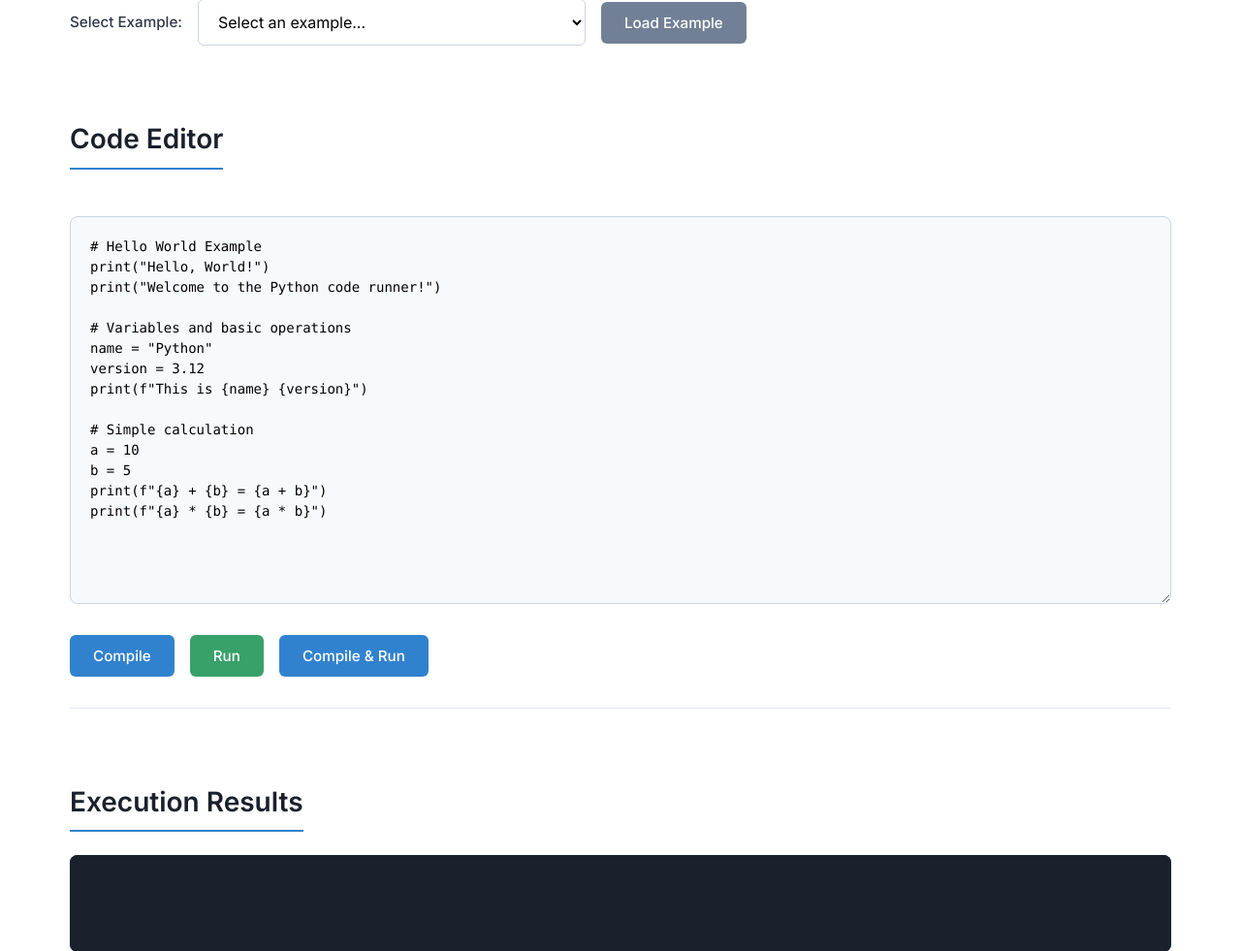
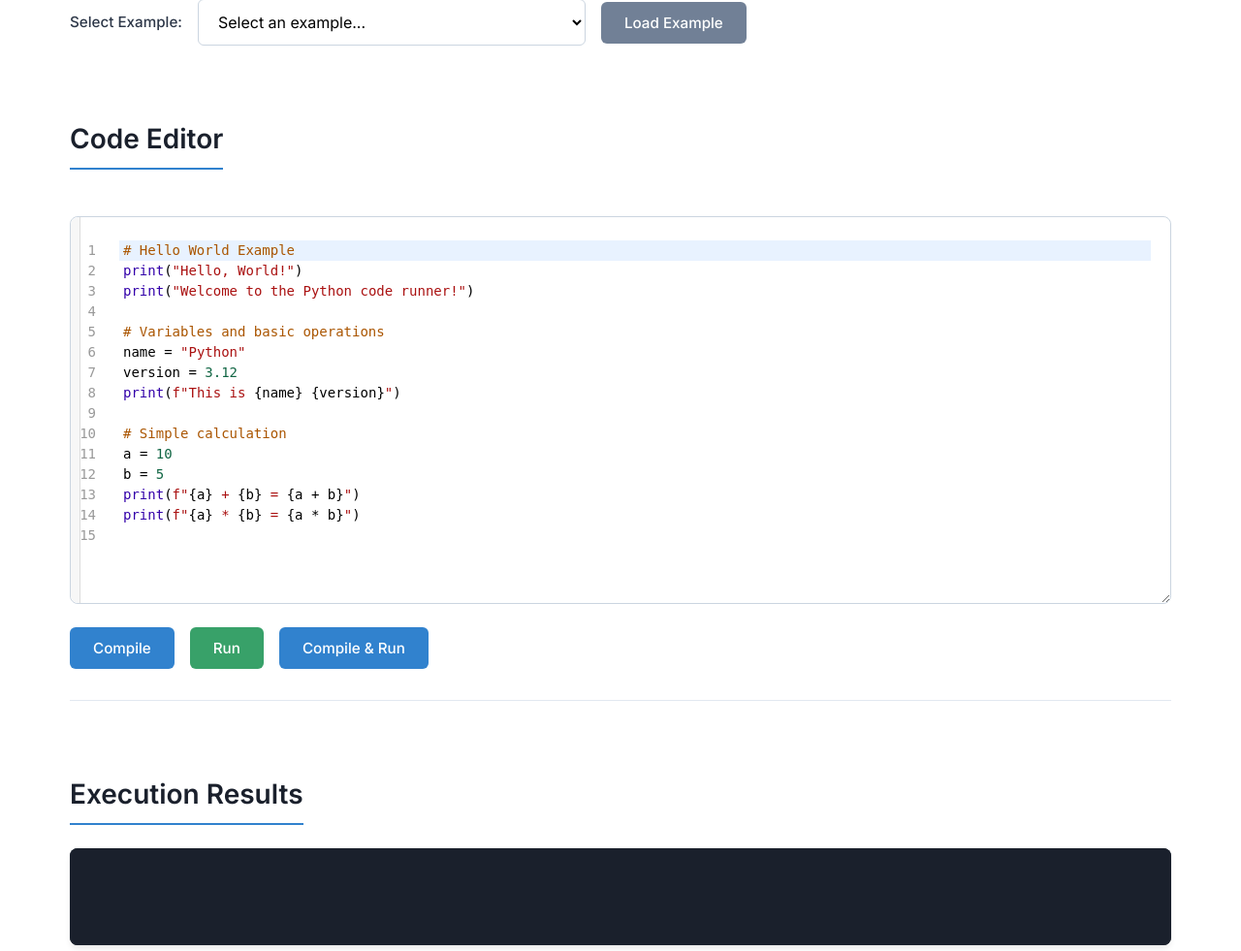
Before and after one commit to reto-weber/CodeForge, a FastAPI app: page / in a window 1280 px wide. Shown: the part 542-1523 px from the top of the page at 97% size. Run offline with FastAPI, Linux system fonts and the light colour scheme.

Commit message:
Add eiffel support step one

```diff
--- a/src/config/compiler_config.json
+++ b/src/config/compiler_config.json
@@ -15,6 +15,10 @@
         "java": {
             "compile_cmd": "javac {file}",
             "run_cmd": "java -cp {file%/*} {classname}"
+        },
+        "eiffel": {
+            "compile_cmd": "ec -c_compile -finalize -project_path {file%/*} -target {filename%.*} -file {file}",
+            "run_cmd": "{output}"
         }
     },
     "default_language": "python"
--- a/src/static/css/styles.css
+++ b/src/static/css/styles.css
@@ -293,19 +293,35 @@ input[type="number"]:hover {
 /* Code Editor */
 .editor-container {
     margin: 1.5rem 0;
+    position: relative;
+    min-height: 300px;
+    max-height: 800px;
+    resize: vertical;
+    overflow: hidden;
+    border: 1px solid #cbd5e0;
+    border-radius: 8px;
+    background-color: #f7fafc;
+}
+
+.editor-resizable {
+    height: 400px;
+    min-height: 300px;
+    max-height: 800px;
+    resize: vertical;
+    overflow: hidden;
 }
 
 #code-editor {
     width: 100%;
-    height: 400px;
+    height: 100%;
     padding: 1.25rem;
-    border: 1px solid #cbd5e0;
+    border: none;
     border-radius: 8px;
     font-family: 'SF Mono', Monaco, 'Cascadia Code', 'Roboto Mono', Consolas, 'Courier New', monospace;
     font-size: 14px;
     line-height: 1.5;
-    background-color: #f7fafc;
-    resize: vertical;
+    background-color: transparent;
+    resize: none;
     transition: all 0.3s ease;
 }
 
@@ -314,6 +330,51 @@ input[type="number"]:hover {
     border-color: #3182ce;
     background-color: #ffffff;
     box-shadow: 0 0 0 3px rgba(49, 130, 206, 0.1);
+}
+
+/* CodeMirror Integration */
+.CodeMirror {
+    height: 100% !important;
+    border: none;
+    border-radius: 8px;
+    font-family: 'SF Mono', Monaco, 'Cascadia Code', 'Roboto Mono', Consolas, 'Courier New', monospace;
+    font-size: 14px;
+    line-height: 1.5;
+    background-color: transparent;
+}
+
+.editor-container:focus-within {
+    border-color: #3182ce;
+    box-shadow: 0 0 0 3px rgba(49, 130, 206, 0.1);
+}
+
+.CodeMirror-focused {
+    border-color: transparent;
+    box-shadow: none;
+}
+
+.CodeMirror-scroll {
+    padding: 1.25rem;
+}
+
+.CodeMirror-gutters {
+    background-color: #edf2f7;
+    border-right: 1px solid #cbd5e0;
+}
+
+.CodeMirror-linenumber {
+    color: #718096;
+    padding: 0 8px 0 0;
+    min-width: 20px;
+}
+
+.CodeMirror-activeline-background {
+    background-color: rgba(49, 130, 206, 0.1);
+}
+
+/* Hide original textarea when CodeMirror is active */
+#code-editor.cm-hidden {
+    display: none;
 }
 
 /* Button Styles */
--- a/src/static/js/script.js
+++ b/src/static/js/script.js
@@ -19,12 +19,151 @@ document.addEventListener('DOMContentLoaded', () => {
     const configTextarea = document.getElementById('config-textarea');
     const saveConfigBtn = document.getElementById('save-config-btn');
     const examplesSelect = document.getElementById('examples');
-    const loadExampleBtn = document.getElementById('load-example-btn');
-
-    console.log('Elements found:');
+    const loadExampleBtn = document.getElementById('load-example-btn'); console.log('Elements found:');
     console.log('languageSelect:', languageSelect);
     console.log('examplesSelect:', examplesSelect);
     console.log('loadExampleBtn:', loadExampleBtn);
+
+    // Verify all critical elements are available
+    if (!languageSelect) {
+        console.error('languageSelect element not found!');
+        return;
+    }
+    if (!examplesSelect) {
+        console.error('examplesSelect element not found!');
+        return;
+    }
+    if (!loadExampleBtn) {
+        console.error('loadExampleBtn element not found!');
+        return;
+    }
+
+    // CodeMirror initialization
+    let codeEditorCM = null;
+
+    // Language mode mapping for CodeMirror
+    const languageModes = {
+        'python': 'python',
+        'c': 'text/x-csrc',
+        'cpp': 'text/x-c++src',
+        'java': 'text/x-java',
+        'javascript': 'javascript',
+        'eiffel': 'text/plain'
+    };
+
+    // Initialize CodeMirror
+    function initializeCodeMirror() {
+        const currentLanguage = languageSelect.value;
+        const mode = languageModes[currentLanguage] || 'text/plain';
+
+        if (codeEditorCM) {
+            codeEditorCM.toTextArea();
+        }
+
+        codeEditorCM = CodeMirror.fromTextArea(codeEditor, {
+            mode: mode,
+            theme: 'default',
+            lineNumbers: true,
+            matchBrackets: true,
+            autoCloseBrackets: true,
+            styleActiveLine: true,
+            indentUnit: 4,
+            tabSize: 4,
+            indentWithTabs: false,
+            extraKeys: {
+                "Ctrl-Space": "autocomplete",
+                "Tab": function (cm) {
+                    if (cm.somethingSelected()) {
+                        cm.indentSelection("add");
+                    } else {
+                        cm.replaceSelection("    ", "end");
+                    }
+                }
+            },
+            placeholder: "Enter your code here...",
+            viewportMargin: Infinity
+        });
+
+        // Update textarea when CodeMirror content changes
+        codeEditorCM.on('change', function (instance) {
+            instance.save();
+        });
+
+        // Setup resize handling for CodeMirror
+        setupEditorResize();
+
+        console.log('CodeMirror initialized with mode:', mode);
+    }
+
+    // Setup resize functionality for the editor
+    function setupEditorResize() {
+        const editorContainer = document.getElementById('editor-container');
+
+        if (!editorContainer || !codeEditorCM) {
+            return;
+        }
+
+        // Create a ResizeObserver to watch for container size changes
+        if (window.ResizeObserver) {
+            const resizeObserver = new ResizeObserver(entries => {
+                for (let entry of entries) {
+                    if (entry.target === editorContainer) {
+                        // Refresh CodeMirror when container is resized
+                        setTimeout(() => {
+                            if (codeEditorCM) {
+                                codeEditorCM.refresh();
+                            }
+                        }, 10);
+                    }
+                }
+            });
+
+            resizeObserver.observe(editorContainer);
+        }
+
+        // Also handle manual refresh on window resize
+        window.addEventListener('resize', () => {
+            if (codeEditorCM) {
+                setTimeout(() => {
+                    codeEditorCM.refresh();
+                }, 100);
+            }
+        });
+    }
+
+    // Function to get code content (works with both textarea and CodeMirror)
+    function getCodeContent() {
+        if (codeEditorCM) {
+            return codeEditorCM.getValue();
+        }
+        return codeEditor.value;
+    }
+
+    // Function to set code content (works with both textarea and CodeMirror)
+    function setCodeContent(content) {
+        if (codeEditorCM) {
+            codeEditorCM.setValue(content);
+        } else {
+            codeEditor.value = content;
+        }
+    }
+
+    // Function to update CodeMirror mode when language changes
+    function updateCodeMirrorMode() {
+        if (codeEditorCM) {
+            const currentLanguage = languageSelect.value;
+            const mode = languageModes[currentLanguage] || 'text/plain';
+            codeEditorCM.setOption('mode', mode);
+            console.log('CodeMirror mode updated to:', mode);
+        }
+    }
+
+    // Initialize CodeMirror when DOM is ready
+    if (typeof CodeMirror !== 'undefined') {
+        initializeCodeMirror();
+    } else {
+        console.warn('CodeMirror not available, falling back to textarea');
+    }
 
     // Variables to store compilation results and session info
     let compiledFilePath = null;
@@ -37,13 +176,29 @@ document.addEventListener('DOMContentLoaded', () => {
     // Load available examples
     async function loadAvailableExamples() {
         try {
-            console.log('Loading available examples...');
+            console.log('=== loadAvailableExamples called ===');
+            console.log('Fetching /examples...');
             const response = await fetch('/examples');
-            availableExamples = await response.json();
-            console.log('Available examples loaded:', availableExamples);
+            console.log('Response status:', response.status);
+            console.log('Response ok:', response.ok);
+
+            if (!response.ok) {
+                throw new Error(`HTTP error! status: ${response.status}`);
+            }
+
+            const data = await response.json();
+            console.log('Raw response data:', data);
+
+            availableExamples = data;
+            console.log('Available examples stored:', availableExamples);
+            console.log('Available languages:', Object.keys(availableExamples));
+
+            console.log('Calling updateExamplesDropdown...');
             updateExamplesDropdown();
+            console.log('=== loadAvailableExamples complete ===');
         } catch (error) {
             console.error('Error loading examples:', error);
+            console.error('Error stack:', error.stack);
         }
     }
 
@@ -134,14 +289,30 @@ document.addEventListener('DOMContentLoaded', () => {
 
     // Update examples dropdown based on selected language
     function updateExamplesDropdown() {
-        console.log('Updating examples dropdown...');
+        console.log('=== updateExamplesDropdown called ===');
+        console.log('availableExamples object:', availableExamples);
+        console.log('languageSelect:', languageSelect);
+        console.log('languageSelect.value:', languageSelect ? languageSelect.value : 'null');
+
+        if (!languageSelect) {
+            console.error('languageSelect is null!');
+            return;
+        }
+
         const currentLanguage = languageSelect.value;
         console.log('Current language:', currentLanguage);
         const examples = availableExamples[currentLanguage] || {};
         console.log('Examples for language:', examples);
+        console.log('Object.keys(examples):', Object.keys(examples));
+
+        if (!examplesSelect) {
+            console.error('examplesSelect is null!');
+            return;
+        }
 
         // Clear existing options
         examplesSelect.innerHTML = '<option value="">Select an example...</option>';
+        console.log('Cleared dropdown, current innerHTML:', examplesSelect.innerHTML);
 
         // Add examples for current language
         Object.keys(examples).forEach(filename => {
@@ -152,6 +323,9 @@ document.addEventListener('DOMContentLoaded', () => {
             examplesSelect.appendChild(option);
             console.log('Added option:', filename, example.title);
         });
+
+        console.log('Final dropdown innerHTML:', examplesSelect.innerHTML);
+        console.log('=== updateExamplesDropdown complete ===');
     }
 
     // Load selected example
@@ -171,7 +345,7 @@ document.addEventListener('DOMContentLoaded', () => {
             const result = await response.json();
 
             if (response.ok) {
-                codeEditor.value = result.code;
+                setCodeContent(result.code);
                 updateStatus(`Loaded example: ${selectedExample}`, true);
 
                 // Reset compilation paths when loading new code
@@ -194,7 +368,8 @@ document.addEventListener('DOMContentLoaded', () => {
                 'python': 'hello_world.py',
                 'c': 'hello_world.c',
                 'cpp': 'hello_world.cpp',
-                'java': 'HelloWorld.java'
+                'java': 'HelloWorld.java',
+                'eiffel': 'hello_world.e'
             };
 
             const defaultFile = defaultExamples[language];
@@ -205,7 +380,7 @@ document.addEventListener('DOMContentLoaded', () => {
                 const result = await response.json();
 
                 if (response.ok) {
-                    codeEditor.value = result.code;
+                    setCodeContent(result.code);
                     return;
                 }
             }
@@ -225,15 +400,18 @@ document.addEventListener('DOMContentLoaded', () => {
                 case 'java':
                     placeholderCode = '// Enter your Java code here...\npublic class Main {\n    public static void main(String[] args) {\n        System.out.println("Hello, World!");\n    }\n}';
                     break;
+                case 'eiffel':
+                    placeholderCode = '-- Enter your Eiffel code here...\nclass\n\tHELLO_WORLD\n\ncreate\n\tmake\n\nfeature\n\tmake\n\t\t\t-- Print hello world message\n\t\tdo\n\t\t\tprint ("Hello, World!%N")\n\t\tend\n\nend';
+                    break;
                 default:
                     placeholderCode = '// Enter your code here...';
             }
 
-            codeEditor.value = placeholderCode;
+            setCodeContent(placeholderCode);
         } catch (error) {
             console.error('Error loading default example:', error);
             // Fallback to basic placeholder
-            codeEditor.value = `// Enter your ${language} code here...`;
+            setCodeContent(`// Enter your ${language} code here...`);
         }
     }
 
@@ -253,6 +431,7 @@ document.addEventListener('DOMContentLoaded', () => {
     // Change example code when language changes
     languageSelect.addEventListener('change', async () => {
         console.log('Language changed to:', languageSelect.value);
+        updateCodeMirrorMode(); // Update CodeMirror syntax highlighting
         await setExampleCode(languageSelect.value);
         updateExamplesDropdown();
         // Reset compilation paths
@@ -322,7 +501,7 @@ document.addEventListener('DOMContentLoaded', () => {
 
     // Compile code
     async function compileCode() {
-        const code = codeEditor.value;
+        const code = getCodeContent();
         const language = languageSelect.value;
 
         if (!code.trim()) {
@@ -363,7 +542,7 @@ document.addEventListener('DOMContentLoaded', () => {
 
     // Run code
     async function runCode(useCompiled = true) {
-        const code = codeEditor.value;
+        const code = getCodeContent();
         const language = languageSelect.value;
         const timeout = parseInt(timeoutInput.value) || 30;
 
@@ -575,12 +754,9 @@ document.addEventListener('DOMContentLoaded', () => {
         loadExample();
     });
 
-    cancelBtn.addEventListener('click', cancelExecution);
-
-    cleanupSessionBtn.addEventListener('click', cleanupSession);
+    cancelBtn.addEventListener('click', cancelExecution); cleanupSessionBtn.addEventListener('click', cleanupSession);
 
     // Initialize
-    loadAvailableExamples();
     loadSessionInfo();
 
     // Refresh session info every 30 seconds
--- a/src/templates/index.html
+++ b/src/templates/index.html
@@ -10,6 +10,12 @@
     <link rel="apple-touch-icon" href="{{ url_for('static', path='/favicon.svg') }}">
     <link rel="stylesheet" href="{{ url_for('static', path='/css/styles.css') }}">
     <link href="https://fonts.googleapis.com/css2?family=Inter:wght@300;400;500;600;700&display=swap" rel="stylesheet">
+
+    <!-- CodeMirror CSS -->
+    <link rel="stylesheet" href="https://cdnjs.cloudflare.com/ajax/libs/codemirror/5.65.16/codemirror.min.css">
+    <link rel="stylesheet" href="https://cdnjs.cloudflare.com/ajax/libs/codemirror/5.65.16/theme/monokai.min.css">
+    <link rel="stylesheet"
+        href="https://cdnjs.cloudflare.com/ajax/libs/codemirror/5.65.16/addon/hint/show-hint.min.css">
 </head>
 
 <body>
@@ -70,7 +76,7 @@
             <!-- Code Editor Section -->
             <section class="editor-section" id="editor">
                 <h2>Code Editor</h2>
-                <div class="editor-container">
+                <div class="editor-container editor-resizable" id="editor-container">
                     <textarea id="code-editor" placeholder="Enter your code here..." spellcheck="false"></textarea>
                 </div>
 
@@ -138,6 +144,19 @@
         </div>
     </footer>
 
+    <!-- CodeMirror JavaScript -->
+    <script src="https://cdnjs.cloudflare.com/ajax/libs/codemirror/5.65.16/codemirror.min.js"></script>
+    <!-- Language modes -->
+    <script src="https://cdnjs.cloudflare.com/ajax/libs/codemirror/5.65.16/mode/python/python.min.js"></script>
+    <script src="https://cdnjs.cloudflare.com/ajax/libs/codemirror/5.65.16/mode/clike/clike.min.js"></script>
+    <script src="https://cdnjs.cloudflare.com/ajax/libs/codemirror/5.65.16/mode/javascript/javascript.min.js"></script>
+    <!-- Addons -->
+    <script src="https://cdnjs.cloudflare.com/ajax/libs/codemirror/5.65.16/addon/hint/show-hint.min.js"></script>
+    <script src="https://cdnjs.cloudflare.com/ajax/libs/codemirror/5.65.16/addon/hint/anyword-hint.min.js"></script>
+    <script src="https://cdnjs.cloudflare.com/ajax/libs/codemirror/5.65.16/addon/edit/closebrackets.min.js"></script>
+    <script src="https://cdnjs.cloudflare.com/ajax/libs/codemirror/5.65.16/addon/edit/matchbrackets.min.js"></script>
+    <script src="https://cdnjs.cloudflare.com/ajax/libs/codemirror/5.65.16/addon/selection/active-line.min.js"></script>
+
     <script src="{{ url_for('static', path='/js/script.js') }}"></script>
 </body>
 
```
Also changed, not shown: examples/examples_index.json (+10 -0 lines), src/src/config/compiler_config.json (deleted, +0 -21 lines), 3 other files.
